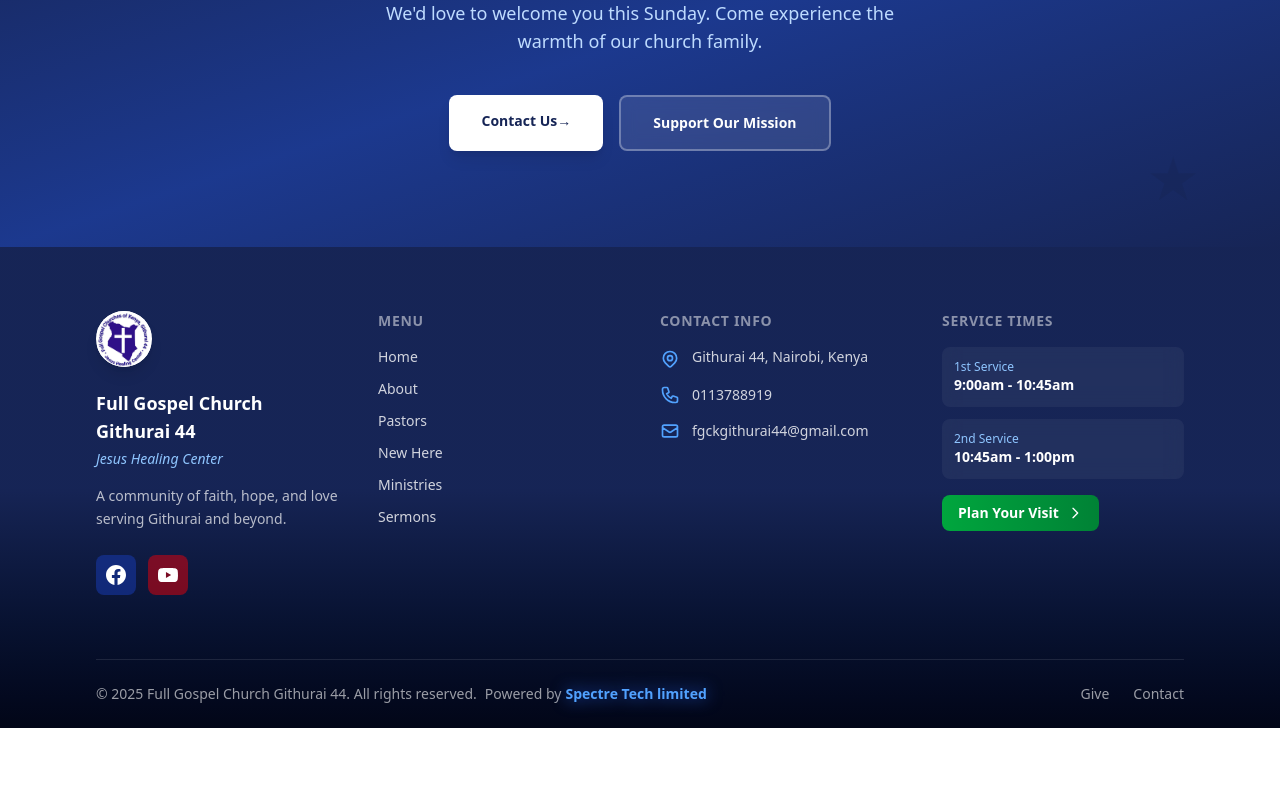
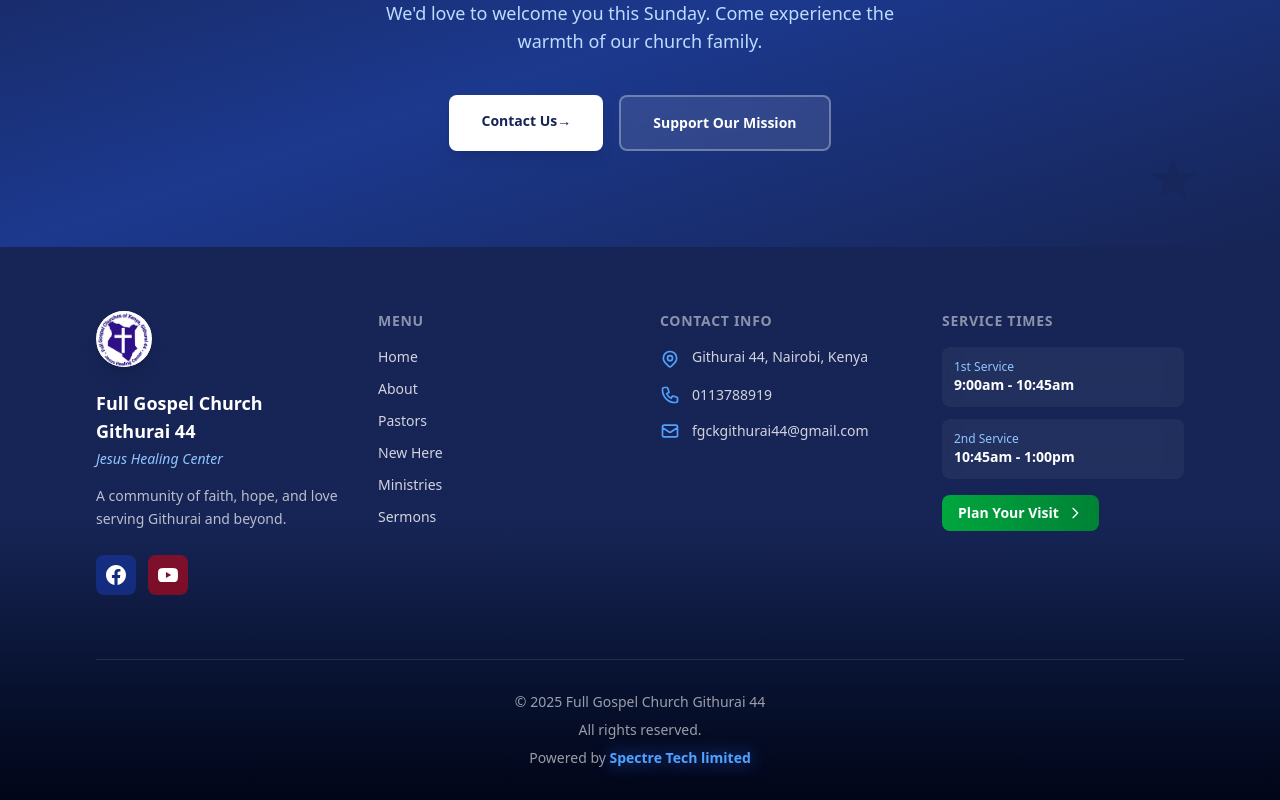
Before and after one commit to vouh/FGCK-44, a Next.js app: page / in a window 1280 px wide. Shown: the part 3298-4098 px from the top of the page. Before the commit the page ends 4026 px from the top, so only its background shows below. Built offline with nearby package versions, Linux system fonts and the light colour scheme; no server answers; the database is empty.

Commit message:
fix: update footer layout and improve copyright display

```diff
--- a/src/components/site/SiteFooter.tsx
+++ b/src/components/site/SiteFooter.tsx
@@ -99,11 +99,11 @@ export function SiteFooter() {
         </div>
 
         {/* Bottom bar */}
-        <div className="relative border-t border-white/10 py-6">
-          <div className="flex flex-col items-center justify-between gap-4 text-sm text-white/60 md:flex-row">
-            <div>
-              © {new Date().getFullYear()} {site.name}. All rights reserved.
-              <span className="ml-2 inline-flex items-center gap-1">
+        <div className="relative border-t border-white/10 py-8">
+          <div className="flex flex-col items-center justify-center gap-2 text-center text-sm text-white/60">
+            <p>© {new Date().getFullYear()} {site.name}</p>
+            <p>All rights reserved.</p>
+            <p>
               Powered by{" "}
               <Link
                 href="https://spectre-tech.netlify.app/"
@@ -113,12 +113,7 @@ export function SiteFooter() {
               >
                 Spectre Tech limited
               </Link>
-              </span>
-            </div>
-            <div className="flex gap-6">
-              <Link href="/give" className="transition-colors hover:text-white">Give</Link>
-              <Link href="/contact" className="transition-colors hover:text-white">Contact</Link>
-            </div>
+            </p>
           </div>
         </div>
       </Container>
```
Lines whose indentation alone changed are shown as unchanged.
